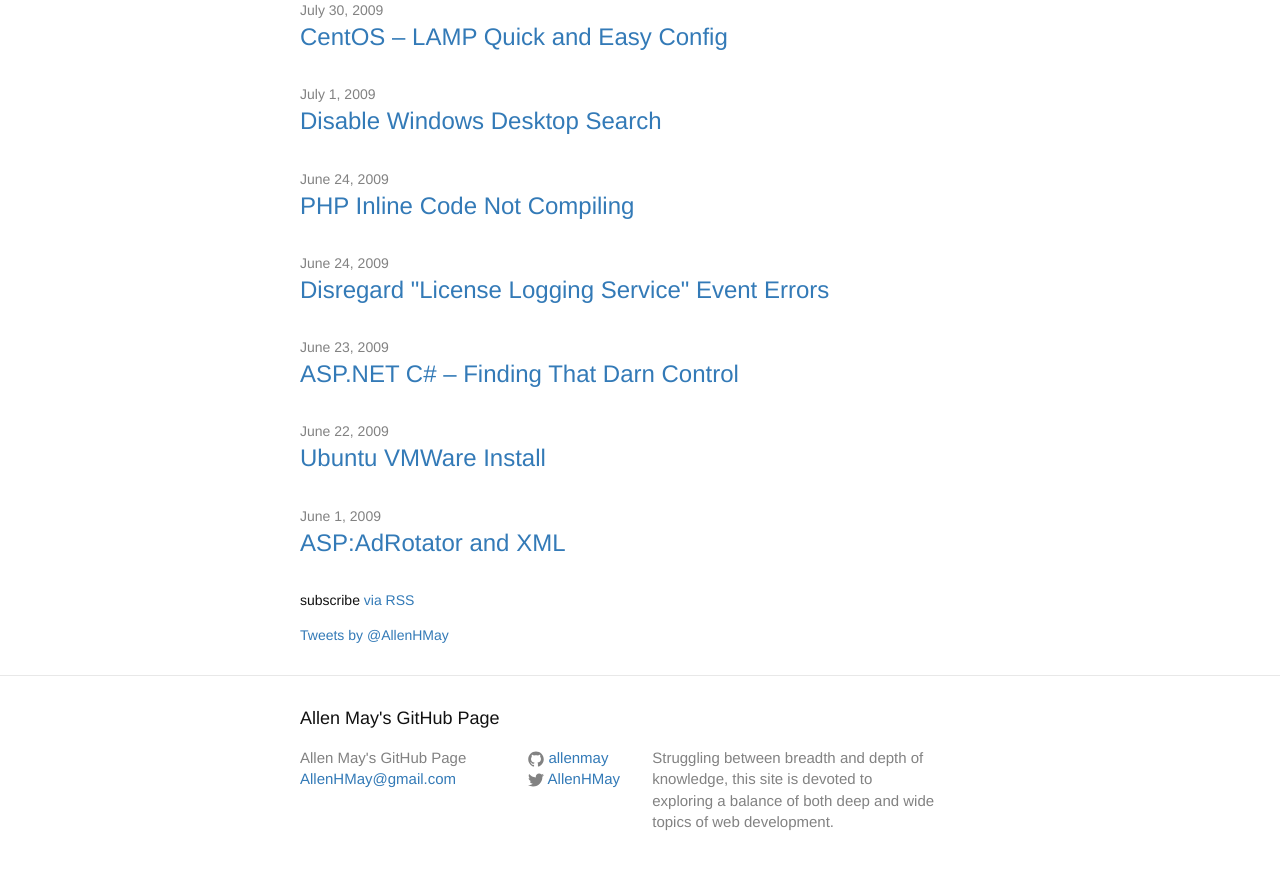
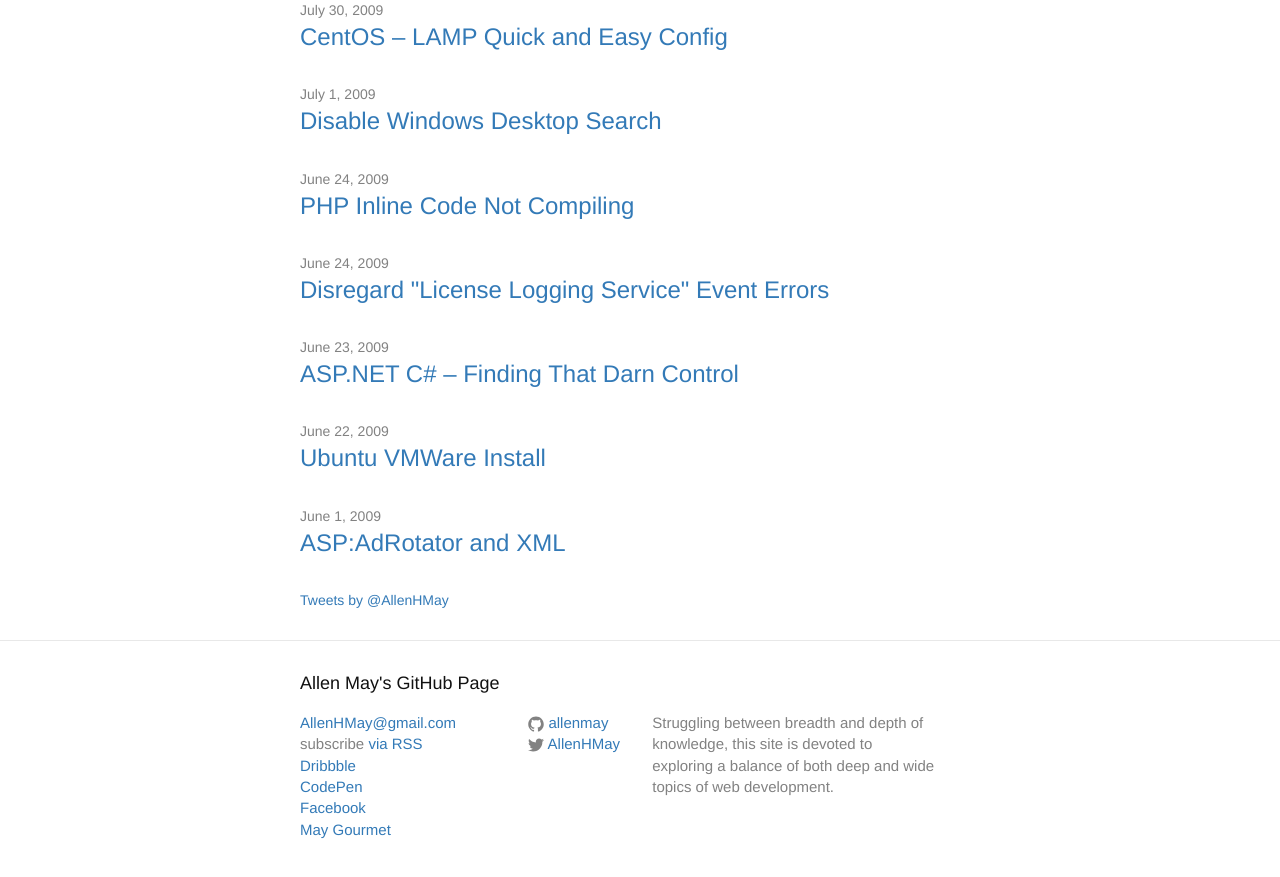
Before and after one commit to AllenMay/allenmay.github.io, a Jekyll site: the page built from index.html, in a window 1280 px wide and 900 px high, scrolled down 2592 px. Shown: the top 877 px of the window. Built offline with Jekyll 4.4.1, drawn with Linux system fonts in a browser that asks for light colours; nearby versions of some CDN libraries; comment, search, counter and statistics services are not loaded.

Commit message:
Move to footer

```diff
--- a/_includes/footer.html
+++ b/_includes/footer.html
@@ -1,5 +1,4 @@
 <footer class="site-footer">
-
   <div class="wrapper">
 
     <h2 class="footer-heading">{{ site.title }}</h2>
@@ -7,8 +6,12 @@
     <div class="footer-col-wrapper">
       <div class="footer-col  footer-col-1">
         <ul class="contact-list">
-          <li>{{ site.title }}</li>
           <li><a href="mailto:{{ site.email }}">{{ site.email }}</a></li>
+          <li>subscribe <a href="{{ "/feed.xml" | prepend: site.baseurl }}">via RSS</a></li>
+          <li><a href="https://dribbble.com/AllenHMay LinkedIN: https://www.linkedin.com/in/allenhmay">Dribbble</a></li>
+          <li><a href="http://codepen.io/AllenMay/ Twitter: https://twitter.com/AllenHMay">CodePen</a></li>
+          <li><a href="https://www.facebook.com/allen.may.98">Facebook</a></li>
+          <li><a href="http://maygourmet.com">May Gourmet</a></li>
         </ul>
       </div>
 
--- a/index.html
+++ b/index.html
@@ -18,7 +18,6 @@ layout: default
     {% endfor %}
   </ul>
 
-  <p class="rss-subscribe">subscribe <a href="{{ "/feed.xml" | prepend: site.baseurl }}">via RSS</a></p>
 </div>
 <a class="twitter-timeline" href="https://twitter.com/AllenHMay" data-widget-id="643348906730983425">Tweets by @AllenHMay</a>
 <script>!function(d,s,id){var js,fjs=d.getElementsByTagName(s)[0],p=/^http:/.test(d.location)?'http':'https';if(!d.getElementById(id)){js=d.createElement(s);js.id=id;js.src=p+"://platform.twitter.com/widgets.js";fjs.parentNode.insertBefore(js,fjs);}}(document,"script","twitter-wjs");</script>
```
